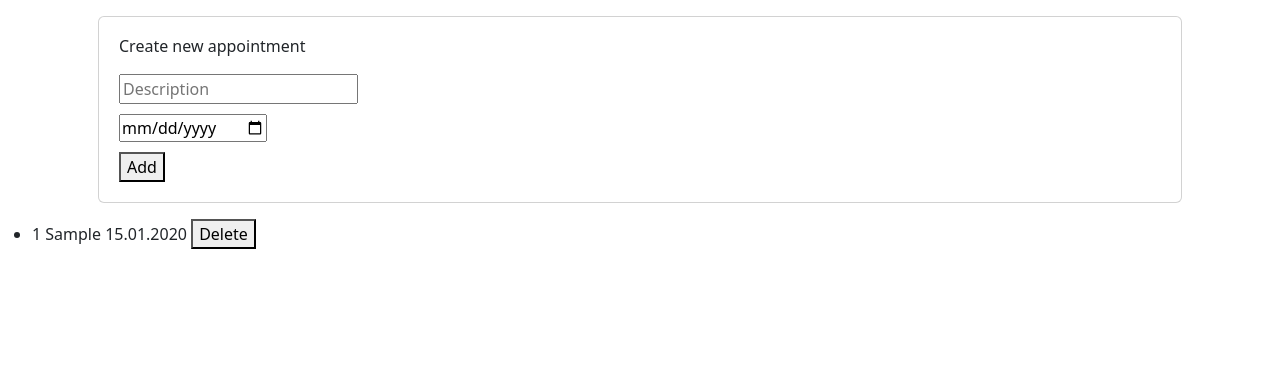
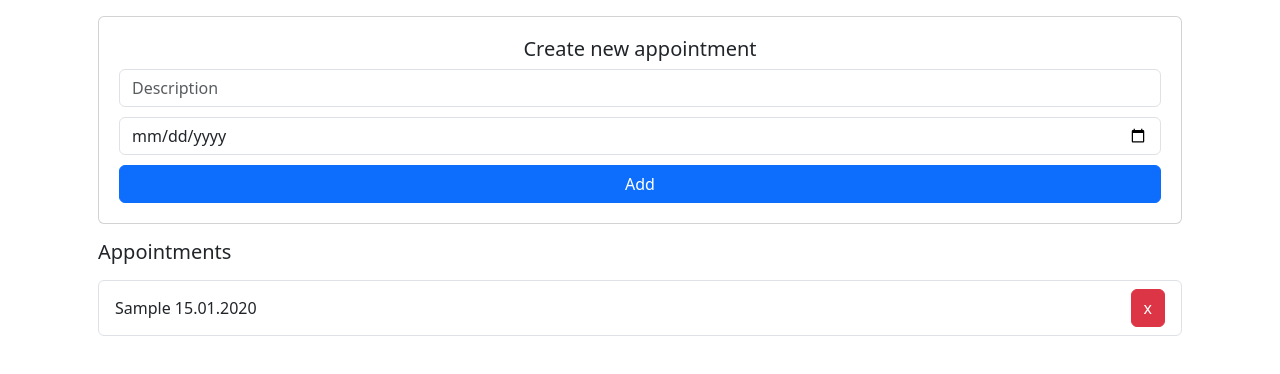
Before and after one commit to kopiPejst92/appointment-app, an Angular app: page / in a window 1280 px wide. Both pictures are taken after typing "Sample", "2020-01-15" into the empty fields and a click on the button "Add". Shown: the top 374 px of the page. Built offline with nearby package versions, Linux system fonts and the light colour scheme.

Commit message:
adding css style

```diff
--- a/src/app/appointment-list/appointment-list.component.html
+++ b/src/app/appointment-list/appointment-list.component.html
@@ -1,30 +1,34 @@
 <div class="container">
-    <div class="card m-3" style="padding: 20px">
+    <div class="card m-3 d-flex" style="padding: 20px; min-width: fit-content;">
         <div class="row">
             <div class="col">
-                <h6 class>Create new appointment</h6>
+                <h5 class="text-center">Create new appointment</h5>
+            </div>
+        </div>
+        <div class="row">
+            <div class="col">
+                <input class="form-control" style="min-width: 10px;" [(ngModel)]="newAppointmentTitle" placeholder="Description">
             </div>
         </div>
         <div class="row" style="padding-top: 10px">
             <div class="col">
-                <input [(ngModel)]="newAppointmentTitle" placeholder="Description">
+                <input class="form-control" [(ngModel)]="newAppointmentDate" type="date" placeholder="Appointment date">
             </div>
         </div>
         <div class="row" style="padding-top: 10px">
             <div class="col">
-                <input [(ngModel)]="newAppointmentDate" type="date" placeholder="Appointment date">
-            </div>
-        </div>
-        <div class="row" style="padding-top: 10px">
-            <div class="col">
-                <button (click)="addAppointment()">Add</button>
+                <button class="btn btn-primary" style="min-width: 100%;" (click)="addAppointment()">Add</button>
             </div>
         </div>
     </div>
+    <div class="px-3" id="appointments-list1">
+        <h5>Appointments</h5>
+        <ul class="list-group mt-3 d-flexalign-items-center">
+            <li class="list-group-item d-flex justify-content-between align-items-center" *ngFor="let appointment of appointments; index as i">
+                {{appointment.title}} {{appointment.date | date: 'dd.MM.yyyy'}}
+                <button class="btn btn-danger" (click)="deleteAppointment(i)">x</button>
+            </li>
+        </ul>
+    </div>
+
 </div>
-<ul>
-    <li *ngFor="let appointment of appointments; index as i">
-        {{appointment.id}} {{appointment.title}} {{appointment.date | date: 'dd.MM.yyyy'}}
-        <button (click)="deleteAppointment(i)">Delete</button>
-    </li>
-</ul>
```
Also changed, not shown: src/app/appointment-list/appointment-list.component.ts (line endings or trailing spaces), src/styles.css (line endings or trailing spaces).
